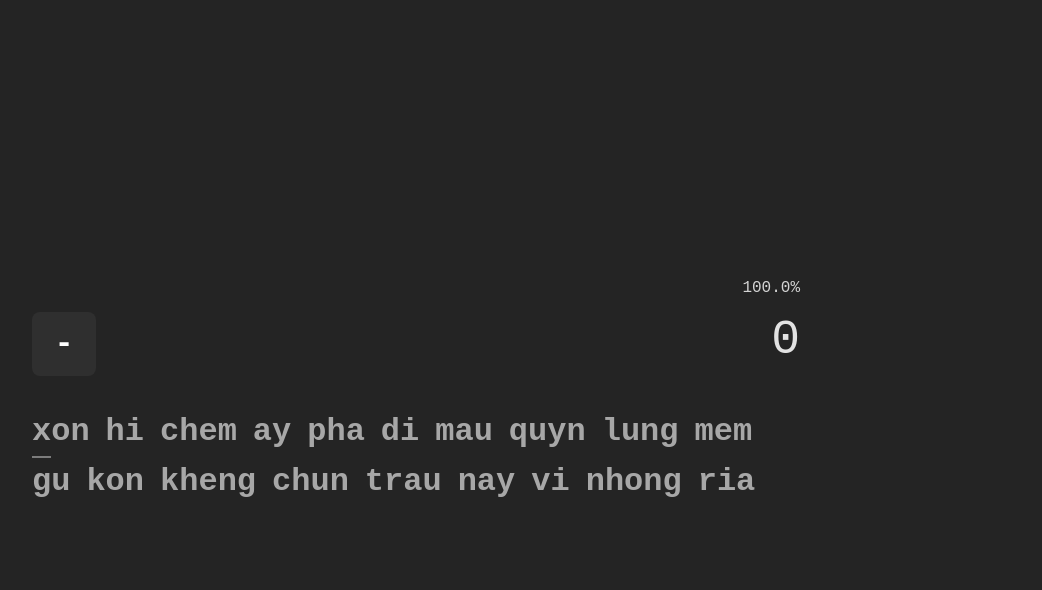
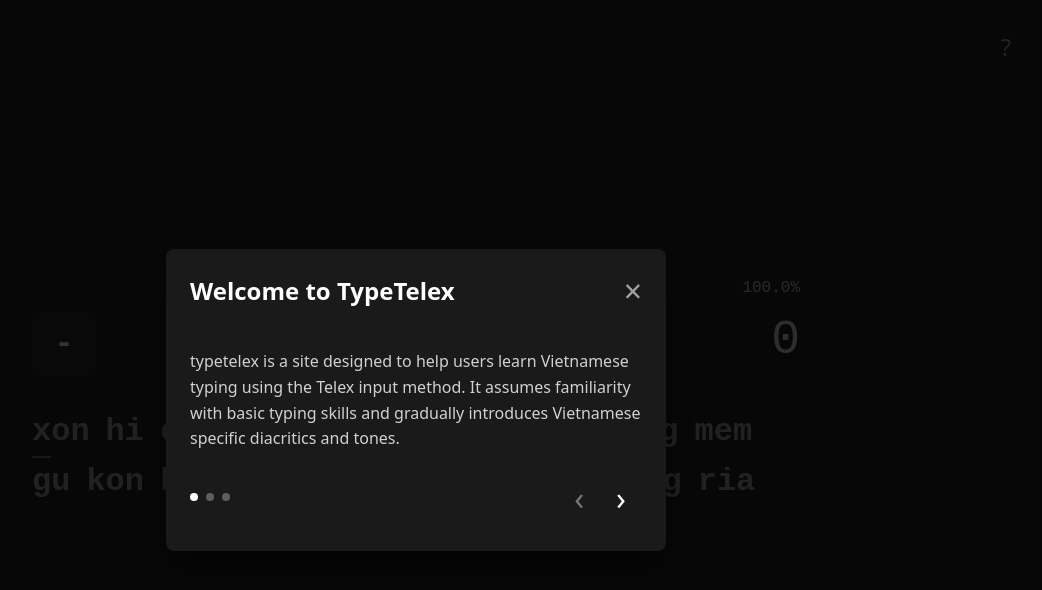
Before and after one commit to dhn045/typetelex, a React (Vite) app: page / in a window 1280 px wide. Shown: the top 590 px of the page, without its empty margins (224-1266 px from the left). Built offline with nearby package versions, Linux system fonts and the light colour scheme.

Commit message:
add tutorial modal

```diff
--- a/src/app/App.css
+++ b/src/app/App.css
@@ -208,3 +208,160 @@
   opacity: 0;
   pointer-events: none;
 }
+
+/* Help Button */
+.help-button {
+  position: fixed;
+  top: 1rem;
+  right: 1rem;
+  background: none;
+  border: none;
+  color: rgba(255, 255, 255, 0.6);
+  font-size: 1.5rem;
+  cursor: pointer;
+  transition: color 0.2s ease;
+  z-index: 100;
+}
+
+.help-button:hover {
+  color: white;
+}
+
+@media (max-width: 768px) {
+  .help-button {
+    top: 0.5rem;
+    right: 0.5rem;
+  }
+}
+
+/* Modal Styles */
+.modal-overlay {
+  position: fixed;
+  top: 0;
+  left: 0;
+  right: 0;
+  bottom: 0;
+  background-color: rgba(0, 0, 0, 0.8);
+  display: flex;
+  justify-content: center;
+  align-items: center;
+  z-index: 1000;
+}
+
+.modal-content {
+  background-color: #1a1a1a;
+  border-radius: 8px;
+  max-width: 500px;
+  width: 90%;
+  max-height: 80vh;
+  overflow-y: auto;
+  box-shadow: 0 20px 40px rgba(0, 0, 0, 0.5);
+}
+
+.modal-header {
+  display: flex;
+  justify-content: space-between;
+  align-items: center;
+  padding: 1.5rem;
+}
+
+.modal-title {
+  margin: 0;
+  font-size: 1.5rem;
+  color: white;
+  /* font-family: 'Courier New', monospace; */
+}
+
+.modal-close {
+  background: none;
+  border: none;
+  color: rgba(255, 255, 255, 0.6);
+  font-size: 2rem;
+  cursor: pointer;
+  padding: 0;
+  line-height: 1;
+  transition: color 0.2s ease;
+}
+
+.modal-close:hover {
+  color: white;
+}
+
+.modal-body {
+  padding: 0 1.5rem 1.5rem 1.5rem;
+  color: rgba(255, 255, 255, 0.8);
+  line-height: 1.6;
+}
+
+/* Tutorial Modal Specific Styles */
+.tutorial-footer {
+  display: flex;
+  justify-content: space-between;
+  align-items: center;
+  gap: 1rem;
+}
+
+.pagination-dots {
+  display: flex;
+  gap: 0.5rem;
+}
+
+.pagination-dot {
+  width: 8px;
+  height: 8px;
+  border-radius: 50%;
+  background-color: rgba(255, 255, 255, 0.3);
+  cursor: pointer;
+  transition: background-color 0.2s ease;
+}
+
+.pagination-dot.active {
+  background-color: white;
+}
+
+.pagination-dot:hover {
+  background-color: rgba(255, 255, 255, 0.6);
+}
+
+.tutorial-actions {
+  display: flex;
+}
+
+.modal-button {
+  padding: 0.5rem 1rem;
+  border-radius: 6px;
+  border: none;
+  font-family: inherit;
+  font-weight: 500;
+  cursor: pointer;
+  transition: all 0.2s ease;
+  font-size: 2rem;
+}
+
+.modal-button.primary {
+  color: #a87f18;
+  color: white;
+}
+
+.modal-button.primary:hover {
+  background-color: rgba(0, 0, 0, 0.2);
+}
+
+.modal-button.secondary {
+  background-color: transparent;
+  color: rgba(255, 255, 255, 0.8);
+}
+
+.modal-button.secondary:hover {
+  background-color: rgba(255, 255, 255, 0.1);
+  color: white;
+}
+
+.modal-button:disabled {
+  opacity: 0.5;
+  cursor: not-allowed;
+}
+
+.modal-button:disabled:hover {
+  background-color: initial;
+}
--- a/src/app/App.tsx
+++ b/src/app/App.tsx
@@ -1,10 +1,39 @@
+import React, { useState, useEffect } from 'react';
 import './App.css'
 import TypingInterface from './components/TypingInterface'
+import TutorialModal from './components/TutorialModal';
+import { useModalPersistence } from './hooks/useModalPersistence';
 
 function App() {
+  const { hasModalBeenShown, markModalAsShown } = useModalPersistence();
+  const [showTutorialModal, setShowTutorialModal] = useState(false);
+
+  // Show tutorial modal on first launch
+  useEffect(() => {
+    if (!hasModalBeenShown('hasShownTutorialModal')) {
+      setShowTutorialModal(true);
+    }
+  }, [hasModalBeenShown]);
+
+  const handleTutorialClose = () => {
+    setShowTutorialModal(false);
+    markModalAsShown('hasShownTutorialModal');
+  };
+
+  const handleHelpClick = () => {
+    setShowTutorialModal(true);
+  };
+
   return (
     <>
+      <button className="help-button" onClick={handleHelpClick} title="Show Tutorial">
+        ?
+      </button>
       <TypingInterface/>
+      <TutorialModal
+        isOpen={showTutorialModal}
+        onClose={handleTutorialClose}
+      />
     </>
   )
 }
--- /dev/null
+++ b/src/app/components/Modal.tsx
@@ -0,0 +1,40 @@
+import React from 'react';
+
+interface ModalProps {
+  isOpen: boolean;
+  onClose: () => void;
+  title?: string;
+  children: React.ReactNode;
+  showCloseButton?: boolean;
+}
+
+const Modal: React.FC<ModalProps> = ({
+  isOpen,
+  onClose,
+  title,
+  children,
+  showCloseButton = true
+}) => {
+  if (!isOpen) return null;
+
+  return (
+    <div className="modal-overlay" onClick={onClose}>
+      <div className="modal-content" onClick={(e) => e.stopPropagation()}>
+        {(title || showCloseButton) && (
+          <div className="modal-header">
+            {title && <h2 className="modal-title">{title}</h2>}
+            {showCloseButton && (
+              <button className="modal-close" onClick={onClose}>×</button>
+            )}
+          </div>
+        )}
+
+        <div className="modal-body">
+          {children}
+        </div>
+      </div>
+    </div>
+  );
+};
+
+export default Modal;
--- /dev/null
+++ b/src/app/components/TutorialModal.tsx
@@ -0,0 +1,105 @@
+import React, { useState, useMemo } from 'react';
+import Modal from './Modal';
+
+interface TutorialModalProps {
+  isOpen: boolean;
+  onClose: () => void;
+}
+
+const TutorialModal: React.FC<TutorialModalProps> = ({ isOpen, onClose }) => {
+  const [currentPage, setCurrentPage] = useState(0);
+
+  const pages = useMemo(() => [
+    {
+      title: "Welcome to TypeTelex",
+      content: (
+        <div style={{ textAlign: "left" }}>
+          <p>typetelex is a site designed to help users learn Vietnamese typing using the Telex input method. It assumes familiarity with basic typing skills and gradually introduces Vietnamese specific diacritics and tones.</p>
+
+        </div>
+      )
+    },
+    {
+      title: "How It Works",
+      content: (
+        <div style={{ textAlign: "left" }}>
+          <p>The progression is as follows</p>
+          <ul>
+            <li>letters without diacrities and tones (normal alphabet excluding f, j, w, and z) </li>
+            <li>letters with single diacrities or tones (i.e. â, ê, ó, ù)</li>
+            <li>letters with diacritics and tones (i.e. ấ, ề, ỡ, ự)</li>
+          </ul>
+        </div>
+      )
+    },
+    {
+      title: "How It Works",
+      content: (
+        <div style={{ textAlign: "left" }}>
+          <p>Each round will introduce a new character combination either by adding a diacritic or a tone to an existing letter. You'll need a minimum of 90% accuracy and 30wpm to advance to the next level</p>
+        </div>
+      )
+    }
+  ], []);
+
+  const handleNext = () => {
+    if (currentPage < pages.length - 1) {
+      setCurrentPage(currentPage + 1);
+    }
+  };
+
+  const handlePrev = () => {
+    if (currentPage > 0) {
+      setCurrentPage(currentPage - 1);
+    }
+  };
+
+  const handleClose = () => {
+    setCurrentPage(0);
+    onClose();
+  };
+
+  return (
+    <Modal
+      isOpen={isOpen}
+      onClose={handleClose}
+      title={pages[currentPage].title}
+    >
+      <div className="tutorial-content">
+        {pages[currentPage].content}
+      </div>
+
+      <div className="tutorial-footer">
+        <div className="pagination-dots">
+          {pages.map((_, index) => (
+            <span
+              key={index}
+              className={`pagination-dot ${index === currentPage ? 'active' : ''}`}
+              onClick={() => setCurrentPage(index)}
+            />
+          ))}
+        </div>
+
+        <div className="tutorial-actions">
+          <button
+            className="modal-button secondary"
+            onClick={handlePrev}
+            disabled={currentPage === 0}
+          >
+            ‹
+          </button>
+
+          <button
+            className="modal-button primary"
+            onClick={handleNext}
+            disabled={currentPage === pages.length - 1}
+          >
+            ›
+          </button>
+        </div>
+      </div>
+    </Modal>
+  );
+};
+
+export default TutorialModal;
--- /dev/null
+++ b/src/app/hooks/useModalPersistence.ts
@@ -0,0 +1,63 @@
+import { useState, useEffect, useCallback } from 'react';
+
+const MODAL_STORAGE_KEY = 'typetelex-modals-shown';
+
+interface ModalVisibilityState {
+  hasShownTutorialModal: boolean;
+  // Add other modal types as needed
+  // hasShownLevelUpModal: boolean;
+  // hasShownAchievementModal: boolean;
+}
+
+const DEFAULT_MODAL_VISIBILITY_STATE: ModalVisibilityState = {
+  hasShownTutorialModal: false,
+};
+
+export const useModalPersistence = () => {
+  const [modalVisibilityState, setModalVisibilityState] = useState<ModalVisibilityState>(() => {
+    if (typeof window === 'undefined') {
+      return DEFAULT_MODAL_VISIBILITY_STATE;
+    }
+
+    try {
+      const saved = localStorage.getItem(MODAL_STORAGE_KEY);
+      return saved ? { ...DEFAULT_MODAL_VISIBILITY_STATE, ...JSON.parse(saved) } : DEFAULT_MODAL_VISIBILITY_STATE;
+    } catch (error) {
+      console.warn('Failed to load modal state from localStorage:', error);
+      return DEFAULT_MODAL_VISIBILITY_STATE;
+    }
+  });
+
+  useEffect(() => {
+    if (typeof window === 'undefined') {
+      return;
+    }
+
+    try {
+      localStorage.setItem(MODAL_STORAGE_KEY, JSON.stringify(modalVisibilityState));
+    } catch (error) {
+      console.warn('Failed to save modal state to localStorage:', error);
+    }
+  }, [modalVisibilityState]);
+
+  const markModalAsShown = useCallback((modalField: keyof ModalVisibilityState) => {
+    setModalVisibilityState(prev => ({
+      ...prev,
+      [modalField]: true
+    }));
+  }, []);
+
+  const resetModalState = useCallback(() => {
+    setModalVisibilityState(DEFAULT_MODAL_VISIBILITY_STATE);
+  }, []);
+
+  const hasModalBeenShown = useCallback((modalField: keyof ModalVisibilityState) => {
+    return modalVisibilityState[modalField];
+  }, [modalVisibilityState]);
+
+  return {
+    hasModalBeenShown,
+    markModalAsShown,
+    resetModalState
+  };
+};
```
